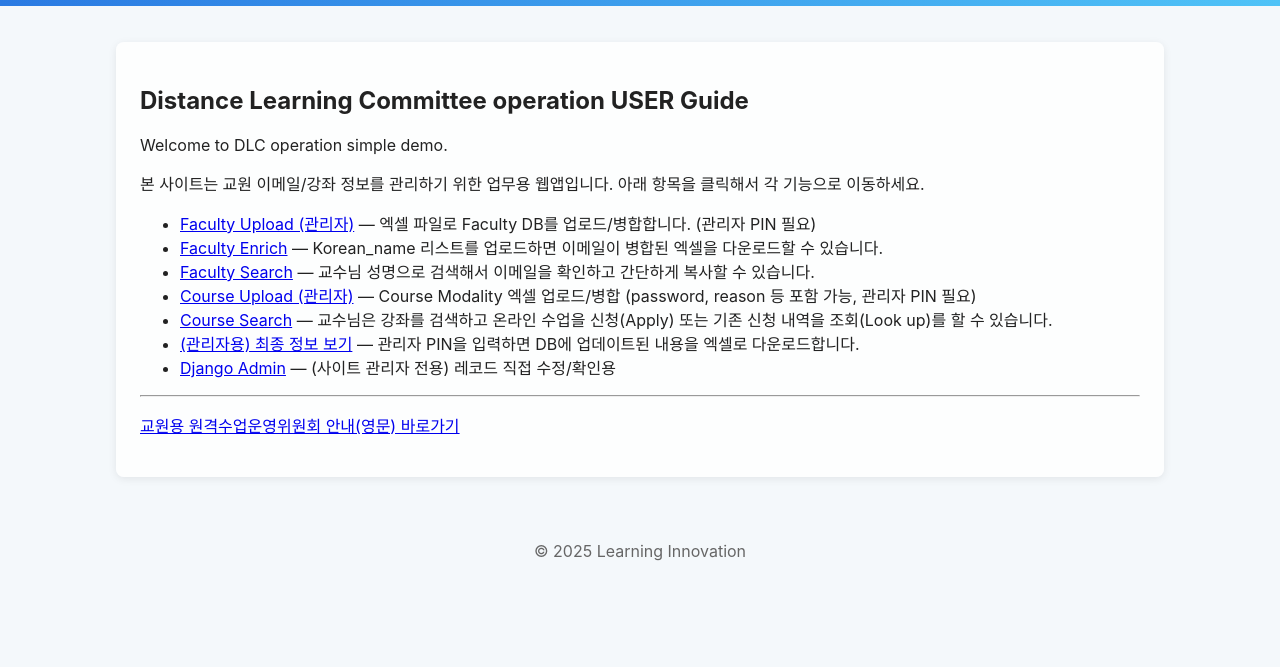
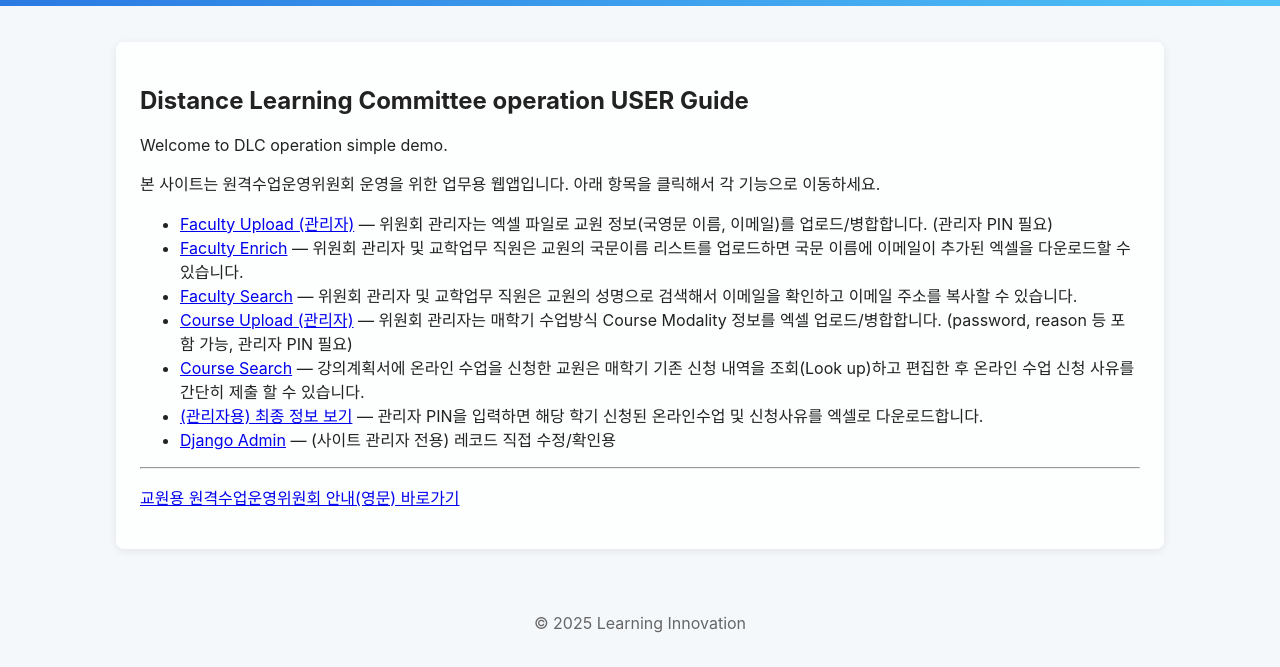
Before and after one commit to KDISCHOOL/Distance-Learning-Committee-6, a Django app: page / in a window 1280 px wide. Shown: the part 72-739 px from the top of the page. Run offline with Django 4.2, Linux system fonts and the light colour scheme.

Commit message:
Update Korean text for user guide in index.html

```diff
--- a/templates/core/index.html
+++ b/templates/core/index.html
@@ -2,32 +2,32 @@
 {% block content %}
 <h2>Distance Learning Committee operation USER Guide</h2>
 <p>Welcome to DLC operation simple demo.</p>
-<p>본 사이트는 교원 이메일/강좌 정보를 관리하기 위한 업무용 웹앱입니다. 아래 항목을 클릭해서 각 기능으로 이동하세요.</p>
+<p>본 사이트는 원격수업운영위원회 운영을 위한 업무용 웹앱입니다. 아래 항목을 클릭해서 각 기능으로 이동하세요.</p>
 
 <ul>
   <li>
     <a href="{% url 'core:faculty_upload' %}">Faculty Upload (관리자)</a>
-    — 엑셀 파일로 Faculty DB를 업로드/병합합니다. (관리자 PIN 필요)
+    — 위원회 관리자는 엑셀 파일로 교원 정보(국영문 이름, 이메일)를 업로드/병합합니다. (관리자 PIN 필요)
   </li>
   <li>
     <a href="{% url 'core:faculty_enrich' %}">Faculty Enrich</a>
-    — Korean_name 리스트를 업로드하면 이메일이 병합된 엑셀을 다운로드할 수 있습니다.
+    — 위원회 관리자 및 교학업무 직원은 교원의 국문이름 리스트를 업로드하면 국문 이름에 이메일이 추가된 엑셀을 다운로드할 수 있습니다.
   </li>
   <li>
     <a href="{% url 'core:faculty_search' %}">Faculty Search</a>
-    — 교수님 성명으로 검색해서 이메일을 확인하고 간단하게 복사할 수 있습니다.
+    — 위원회 관리자 및 교학업무 직원은 교원의 성명으로 검색해서 이메일을 확인하고 이메일 주소를 복사할 수 있습니다.
   </li>
   <li>
     <a href="{% url 'core:course_upload' %}">Course Upload (관리자)</a>
-    — Course Modality 엑셀 업로드/병합 (password, reason 등 포함 가능, 관리자 PIN 필요)
+    — 위원회 관리자는 매학기 수업방식 Course Modality 정보를 엑셀 업로드/병합합니다. (password, reason 등 포함 가능, 관리자 PIN 필요)
   </li>
   <li>
     <a href="{% url 'core:course_search' %}">Course Search</a>
-    — 교수님은 강좌를 검색하고 온라인 수업을 신청(Apply) 또는 기존 신청 내역을 조회(Look up)를 할 수 있습니다.
+    — 강의계획서에 온라인 수업을 신청한 교원은 매학기 기존 신청 내역을 조회(Look up)하고 편집한 후 온라인 수업 신청 사유를 간단히 제출 할 수 있습니다.
   </li>
   <li>
     <a href="{% url 'core:course_admin_export' %}">(관리자용) 최종 정보 보기</a>
-    — 관리자 PIN을 입력하면 DB에 업데이트된 내용을 엑셀로 다운로드합니다.
+    — 관리자 PIN을 입력하면 해당 학기 신청된 온라인수업 및 신청사유를 엑셀로 다운로드합니다.
   </li>
   <li>
     <a href="/admin/">Django Admin</a>
```
